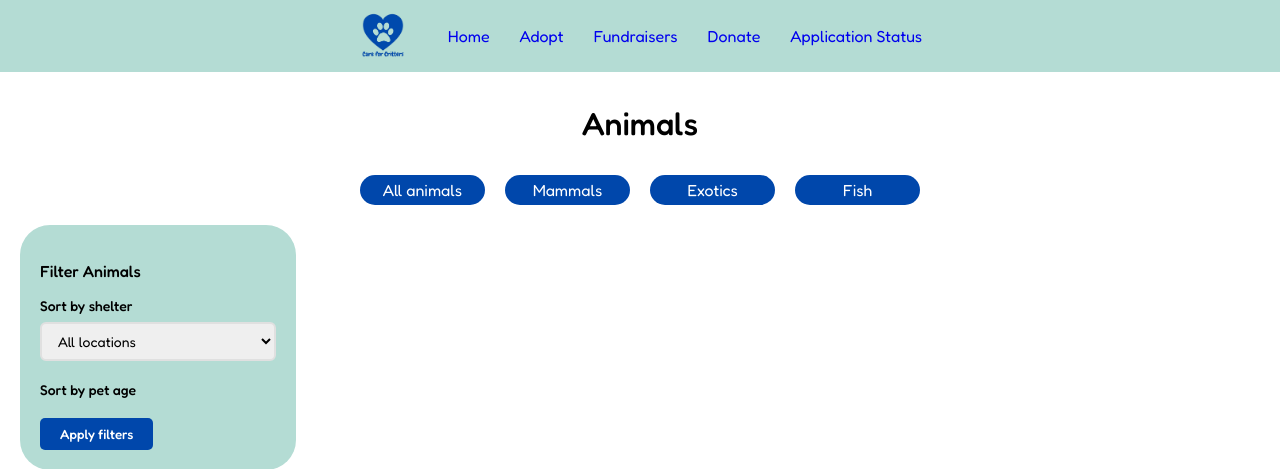
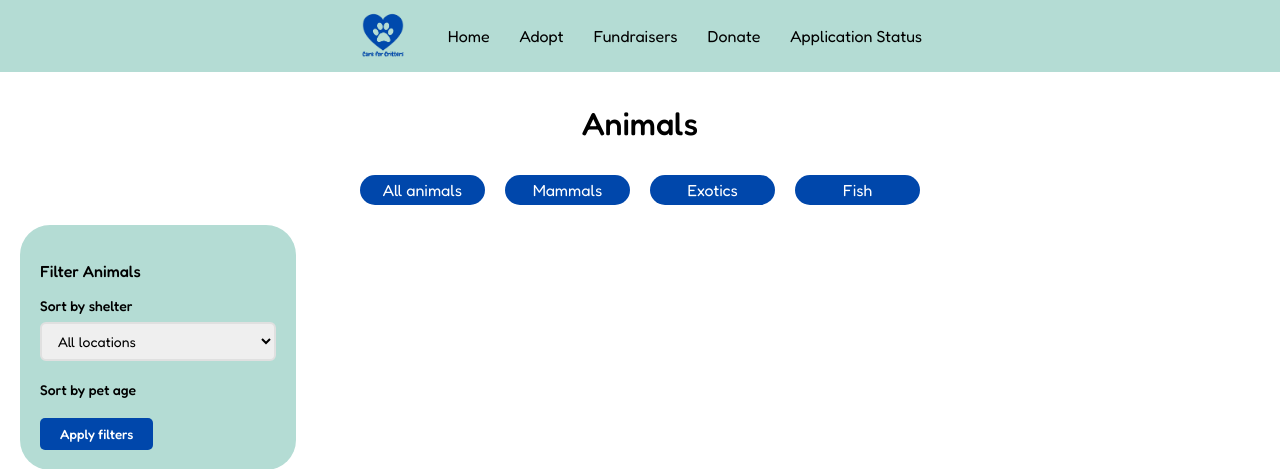
Before and after one commit to ericpham-1/care-for-critters, a Flask app: page /adopt in a window 1280 px wide. Shown: the top 469 px of the page. Run offline with Flask 3, Linux system fonts and the light colour scheme; some libraries are stand-ins or nearby versions.

Commit message:
nav bar text colour

```diff
--- a/templates/adopt.html
+++ b/templates/adopt.html
@@ -13,11 +13,11 @@
     <nav style="display: flex; align-items: center; background-color: #b4dcd4; padding: 10px; margin: 0; justify-content: center;">
         <img src="{{url_for('static', filename='images/C4C_Logo.png')}}" style="height: 50px;">
         <ul style="list-style-type: none; display: inline-flex; gap: 30px;">
-            <a href="/" style="text-decoration: none;" >Home</a>
-            <a href="animals" style="text-decoration: none;">Adopt</a>
-            <a href="fundraisers" style=" text-decoration: none;">Fundraisers</a>
-            <a href="donate" style=" text-decoration: none;">Donate</a>
-            <a href="/application_status" style="text-decoration: none;">Application Status</a>
+            <a href="/" style="text-decoration: none; color: black;">Home</a>
+            <a href="animals" style="text-decoration: none; color: black">Adopt</a>
+            <a href="fundraisers" style=" text-decoration: none; color: black">Fundraisers</a>
+            <a href="donate" style=" text-decoration: none; color: black">Donate</a>
+            <a href="/application_status" style="text-decoration: none; color: black">Application Status</a>
         </ul>
     </nav>
 
```
Also changed, not shown: templates/fundraisers.html (+5 -5 lines), templates/index.html (+5 -5 lines), templates/login.html (+5 -5 lines).
